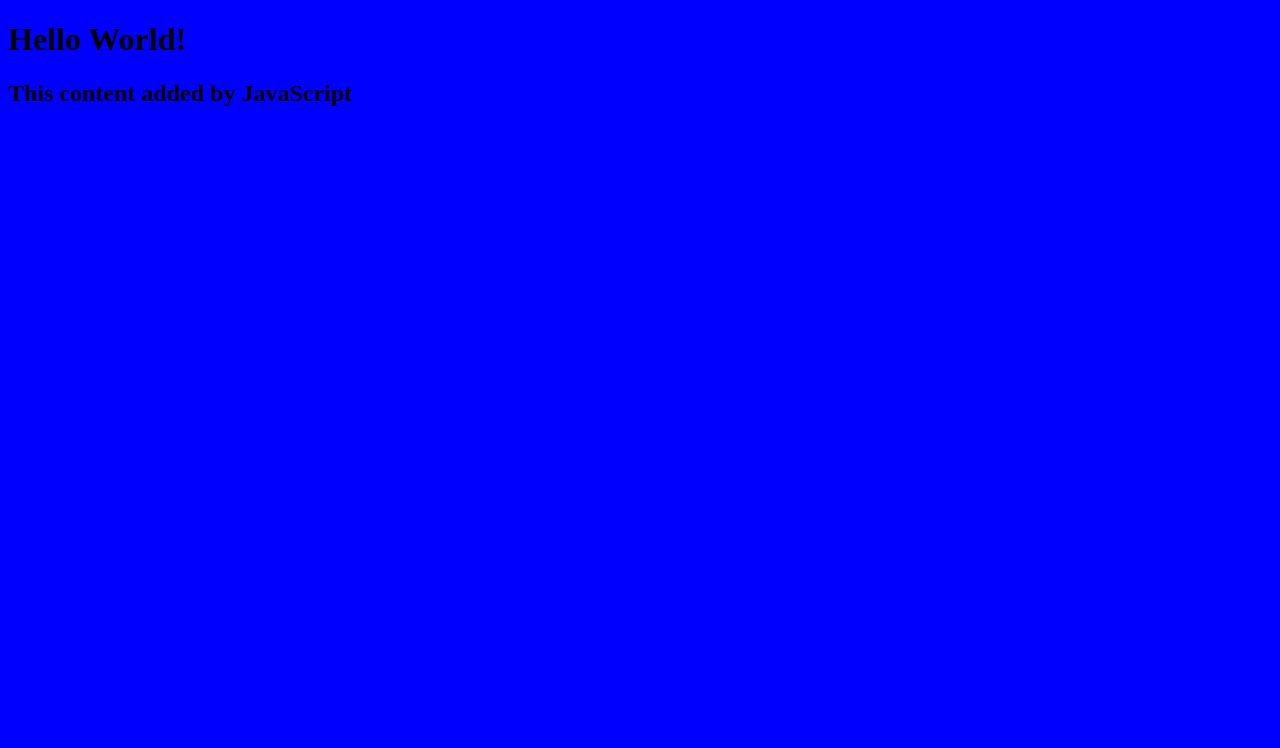
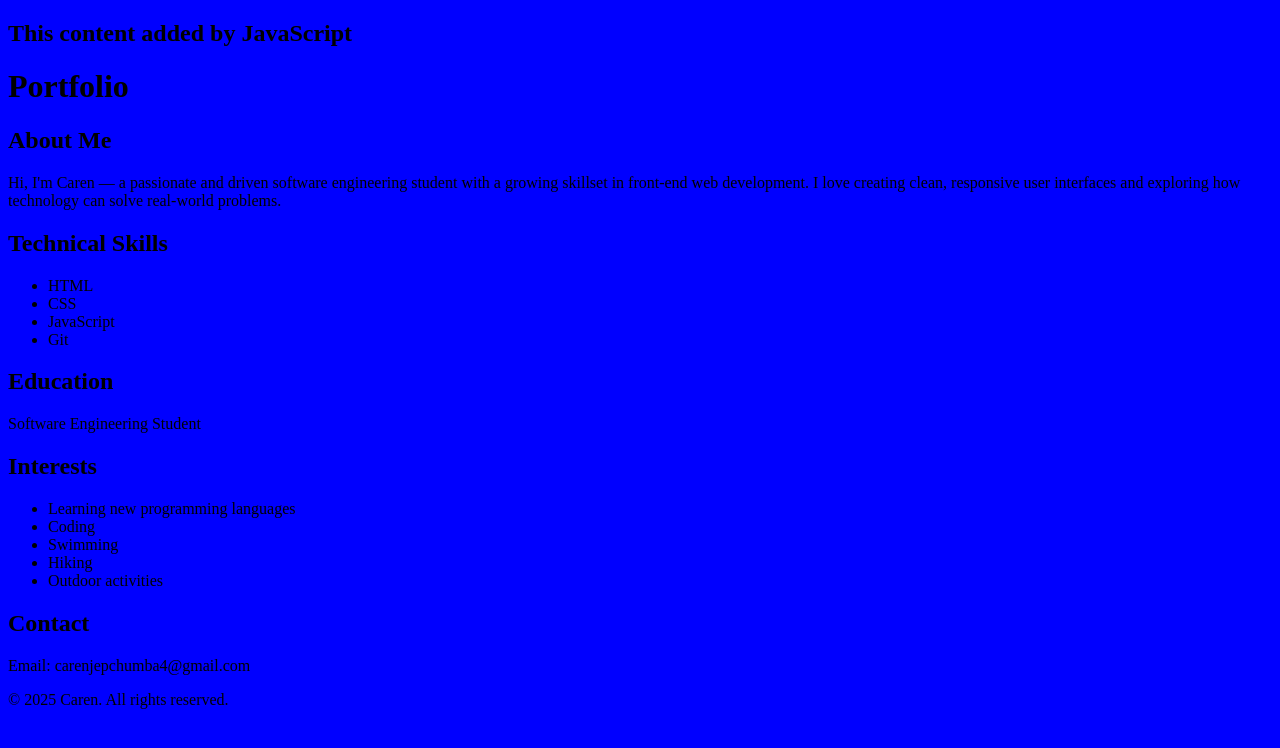
Before and after one commit to CarenJ333/my-personal-website, a plain HTML site: page index.html in a window 1280 px wide. Drawn offline with Linux system fonts and the light colour scheme.

Commit message:
added index.html code

```diff
--- a/index.html
+++ b/index.html
@@ -5,7 +5,55 @@
     <title>My Personal Website</title>
   </head>
   <body>
-    <h1>Hello World!</h1>
     <script src="script.js"></script>
+      <header>
+    <h1>Portfolio</h1>
+  </header>
+
+  <main>
+    <section>
+      <h2>About Me</h2>
+      <p>
+        Hi, I'm Caren — a passionate and driven software engineering student with a growing
+        skillset in front-end web development. I love creating clean, responsive user interfaces
+        and exploring how technology can solve real-world problems.
+      </p>
+    </section>
+
+    <section>
+      <h2>Technical Skills</h2>
+      <ul>
+        <li>HTML</li>
+        <li>CSS</li>
+        <li>JavaScript</li>
+        <li>Git</li>
+      </ul>
+    </section>
+
+    <section>
+      <h2>Education</h2>
+      <p>Software Engineering Student</p>
+    </section>
+
+    <section>
+      <h2>Interests</h2>
+      <ul>
+        <li>Learning new programming languages</li>
+        <li>Coding</li>
+        <li>Swimming</li>
+        <li>Hiking</li>
+        <li>Outdoor activities</li>
+      </ul>
+    </section>
+
+    <section>
+      <h2>Contact</h2>
+      <p>Email: carenjepchumba4@gmail.com</p>
+    </section>
+  </main>
+
+  <footer>
+    &copy; 2025 Caren. All rights reserved.
+  </footer>
   </body>
 </html>
```
